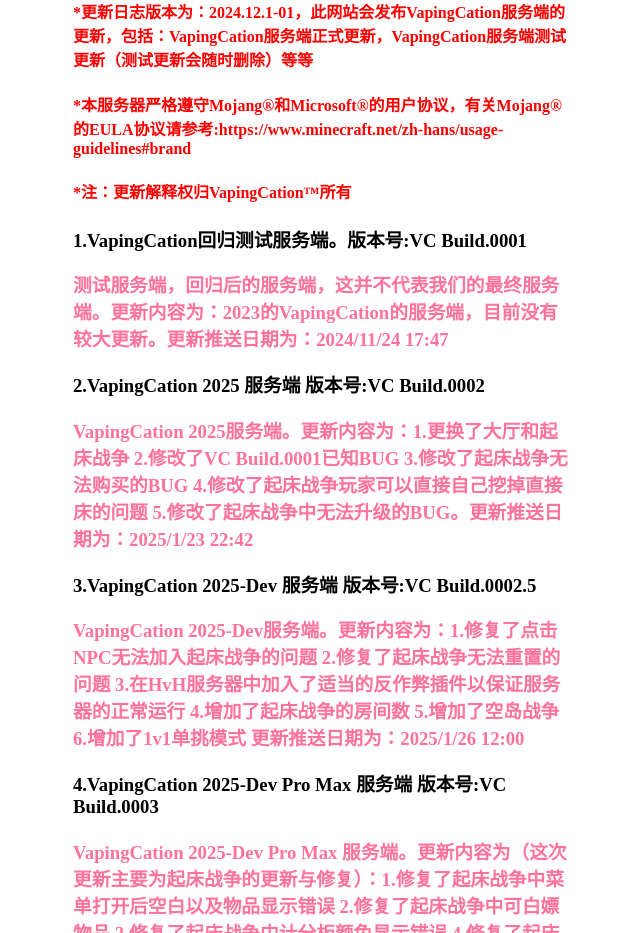
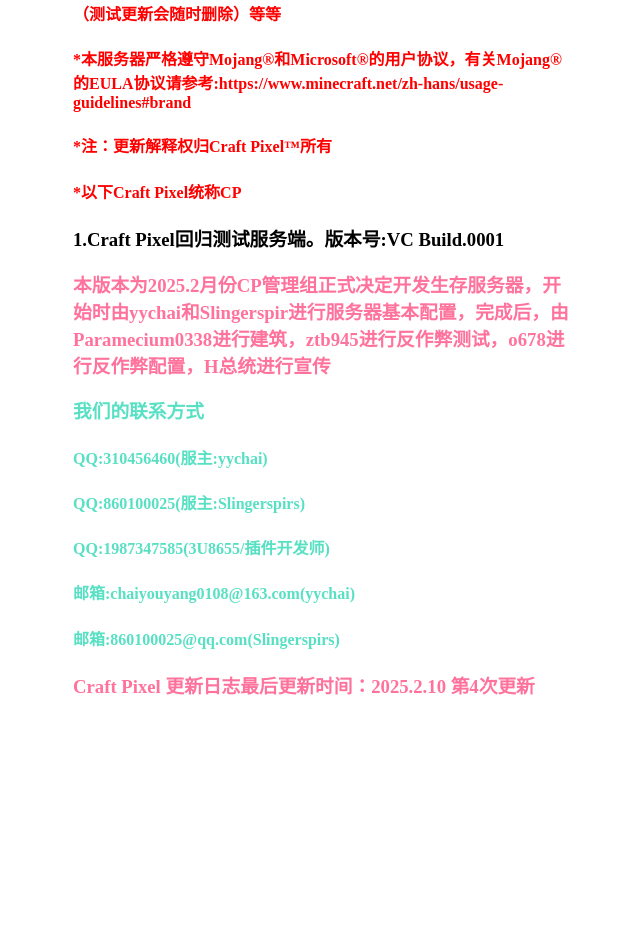
Before and after one commit to chaiyouyang/chaiyouyang.github.io, a plain HTML site: page Vape Ghost Client_files/Updata/index.html in a window 1280 px wide. Shown: the part 136-1069 px from the top of the page, without its empty margins (317-957 px from the left). After the commit the page ends 853 px from the top, so only its background shows below. Drawn offline with Linux system fonts and the light colour scheme.

Commit message:
Update index.html

```diff
--- a/Vape Ghost Client_files/Updata/index.html
+++ b/Vape Ghost Client_files/Updata/index.html
@@ -1,35 +1,16 @@
 <!doctype html>
 
-<html lang="en">
+<html lang="en"><!-- Mirrored from www.vapingcation.cn/Vape Ghost Client_files/Updata/index.html by HTTrack Website Copier/3.x [XR&CO'2014], Mon, 10 Feb 2025 06:15:51 GMT --><!-- Added by HTTrack --><head><meta http-equiv="content-type" content="text/html;charset=utf-8"><!-- /Added by HTTrack -->
 
-<!-- Mirrored from www.vapingcation.cn/Vape Ghost Client_files/Updata/index.html by HTTrack Website Copier/3.x [XR&CO'2014], Mon, 10 Feb 2025 06:10:51 GMT -->
-<!-- Added by HTTrack --><meta http-equiv="content-type" content="text/html;charset=utf-8" /><!-- /Added by HTTrack -->
-<head>
     <meta charset="UTF-8">
     <meta name="viewport" content="width=device-width, initial-scale=1.0">
-    <title>VapingCation™服务端更新日志</title>
+    <title>Craft Pixel™服务端更新日志</title>
     <link rel="stylesheet" type="text/css" href="static/css/nutscraft.html">
     <link rel="stylesheet" type="text/css" href="static/css/font.html">
     <link rel="stylesheet" type="text/css" href="static/css/viewer.min.html">
     <link rel="icon" href="https://n0ts.gitee.io/cdn/nutscraft/favicon.ico">
 
-</head>
-    <meta charset="utf-8">
-    <title></title>
-    <meta name="description" content="">
-    <meta name="viewport" content="width=device-width, initial-scale=1">
-
-    <meta property="og:title" content="">
-    <meta property="og:type" content="">
-    <meta property="og:url" content="">
-    <meta property="og:image" content="">
-    <link href="icon.html">
-
-<html>
-
-  <head>
-
-    <style>
+<meta charset="utf-8"><title></title><meta name="description" content=""><meta name="viewport" content="width=device-width, initial-scale=1"><meta property="og:title" content=""><meta property="og:type" content=""><meta property="og:url" content=""><meta property="og:image" content=""><link href="icon.html"><style>
 
       .container {
 
@@ -39,20 +20,36 @@
 
       }
 
-    </style>
+    </style></head>
 
-  <head>
+
+
+
+
+
+
+
+
+
+
+
+
+
+
+
+
+
 
   <body>
 
     <div class="container">
 
-        <h1>[VC]VapingCation服务端™更新日志</h1>
+        <h1>[CP]Craft Pixel服务端™更新日志</h1>
     </div>
 
-      <html>
 
-                    <head>
+
+
 
                         <style>
 
@@ -66,37 +63,39 @@
 
                         </style>
 
-                        <head>
 
-                    <body>
+
+
 
                     <div class="container">
 
 
-  </body>
 
 
-         <h4 style="color:red;">*更新日志版本为：2024.12.1-01，此网站会发布VapingCation服务端的更新，包括：VapingCation服务端正式更新，VapingCation服务端测试更新（测试更新会随时删除）等等</h4>
+
+         <h4 style="color:red;">*更新日志版本为：2025.02.10，此网站会发布Craft Pixel服务端的更新，包括：Craft Pixel服务端正式更新，Craft Pixel服务端测试更新（测试更新会随时删除）等等</h4>
         <h4 style="color:red;">*本服务器严格遵守Mojang®和Microsoft®的用户协议，有关Mojang®的EULA协议请参考:https://www.minecraft.net/zh-hans/usage-guidelines#brand</h4>
-        <h4 style="color:red;">*注：更新解释权归VapingCation™所有</h4>
-        <h3 style="color:rgb(22.22.22);">1.VapingCation回归测试服务端。版本号:VC Build.0001</h3>
-                    <h3 style="color:rgb(255, 114, 156);">测试服务端，回归后的服务端，这并不代表我们的最终服务端。更新内容为：2023的VapingCation的服务端，目前没有较大更新。更新推送日期为：2024/11/24 17:47</h3>
-        <h3 style="color:rgb(22.22.22);">2.VapingCation 2025 服务端 版本号:VC Build.0002</h3>
-                    <h3 style="color:rgb(255, 114, 156);">VapingCation 2025服务端。更新内容为：1.更换了大厅和起床战争  2.修改了VC Build.0001已知BUG  3.修改了起床战争无法购买的BUG  4.修改了起床战争玩家可以直接自己挖掉直接床的问题  5.修改了起床战争中无法升级的BUG。更新推送日期为：2025/1/23 22:42</h3>
-        <h3 style="color:rgb(22.22.22);">3.VapingCation 2025-Dev 服务端 版本号:VC Build.0002.5</h3>
-                    <h3 style="color:rgb(255, 114, 156);">VapingCation 2025-Dev服务端。更新内容为：1.修复了点击NPC无法加入起床战争的问题 2.修复了起床战争无法重置的问题 3.在HvH服务器中加入了适当的反作弊插件以保证服务器的正常运行 4.增加了起床战争的房间数 5.增加了空岛战争 6.增加了1v1单挑模式 更新推送日期为：2025/1/26 12:00</h3>
-        <h3 style="color:rgb(22.22.22);">4.VapingCation 2025-Dev Pro Max 服务端 版本号:VC Build.0003</h3>
-                    <h3 style="color:rgb(255, 114, 156);">VapingCation 2025-Dev Pro Max 服务端。更新内容为（这次更新主要为起床战争的更新与修复）：1.修复了起床战争中菜单打开后空白以及物品显示错误 2.修复了起床战争中可白嫖物品 3.修复了起床战争中计分板颜色显示错误 4.修复了起床战争中游戏地图无法重置 5.修复了等待大厅在游戏开始后无法正常去除 6.修复了游戏开启倒计时以及准备阶段倒计时的冲突 7.修复了输入/bw指令后导致的线程崩溃 8.修复了某些队伍的床不受保护 9.修复了破坏床后信息颜色不一致 10.优化了过多的计时器导致的服务器卡顿 11.优化了过多的计时器导致的服务器卡顿 12.增加了起床房间的数量 13.修复了Web服务（网站）的语法错误。更新推送日期为：2025/1/25 16:30</h3>
+
+<h4 style="color:red;">*注：更新解释权归Craft Pixel™所有</h4>
+<h4 style="color:red;">*以下Craft Pixel统称CP</h4>
+        <h3 style="color:rgb(22.22.22);">1.Craft Pixel回归测试服务端。版本号:VC Build.0001</h3>
+                    <h3 style="color:rgb(255, 114, 156);">本版本为2025.2月份CP管理组正式决定开发生存服务器，开始时由yychai和Slingerspir进行服务器基本配置，完成后，由 Paramecium0338进行建筑，ztb945进行反作弊测试，o678进行反作弊配置，H总统进行宣传</h3>
+
+
+
+
+
+
 
 
         <h3 style="color:rgb(87, 224, 195);">我们的联系方式</h3>
-        <h4 style="color:rgb(87, 224, 195);">QQ:2857988661(服主:青鸟)</h4>
-        <h4 style="color:rgb(87, 224, 195);">QQ:2129767149(服主:鹿目 まどか Advanced)</h4>
-        <h4 style="color:rgb(87, 224, 195);">QQ:1987347585(3U8655/服主-Dev) </h4>
-        <h4 style="color:rgb(87, 224, 195);">邮箱:qingniao@vapingcation.cn(青鸟)</h4>
-        <h4 style="color:rgb(87, 224, 195);">邮箱:madoka@sakurayuri.top(鹿目 まどか Advanced)</h4>
-        <h4 style="color:rgb(87, 224, 195);">邮箱:1987347585@qq.com(3U8655)</h4>
-        <h3 style="color:rgb(255, 114, 156);">VapingCation 更新日志最后更新时间：2025.1.25 第4次更新</h4>
+        <h4 style="color:rgb(87, 224, 195);">QQ:310456460(服主:yychai)</h4>
+        <h4 style="color:rgb(87, 224, 195);">QQ:860100025(服主:Slingerspirs)</h4>
+        <h4 style="color:rgb(87, 224, 195);">QQ:1987347585(3U8655/插件开发师) </h4>
+        <h4 style="color:rgb(87, 224, 195);">邮箱:chaiyouyang0108@163.com(yychai)</h4>
+        <h4 style="color:rgb(87, 224, 195);">邮箱:860100025@qq.com(Slingerspirs)</h4>
+
+        <h3 style="color:rgb(255, 114, 156);">Craft Pixel 更新日志最后更新时间：2025.2.10 第4次更新</h3>
 
 
 
@@ -107,4 +106,6 @@
 
 
 
-  </body>
+
+
+</body></html>
```
